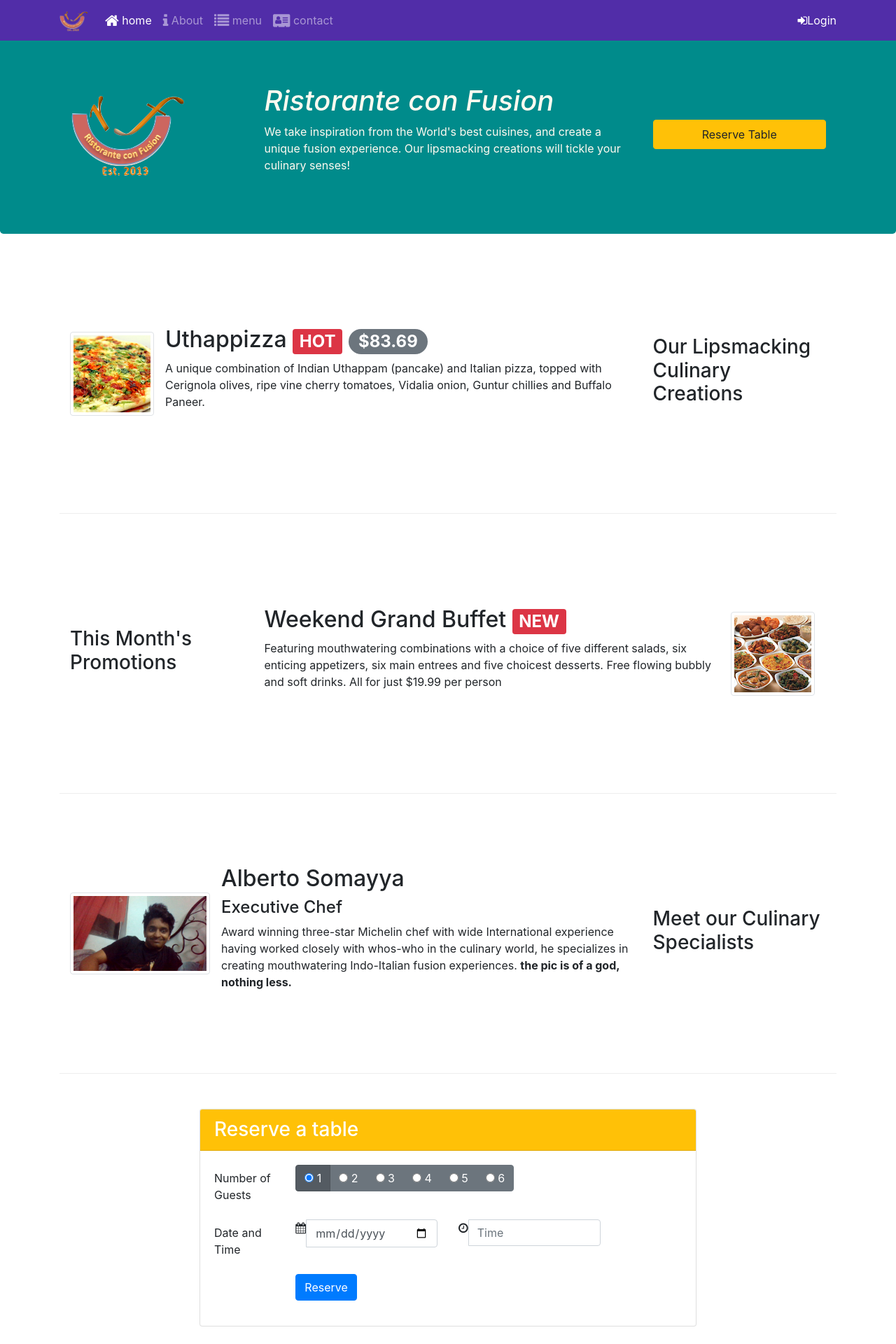
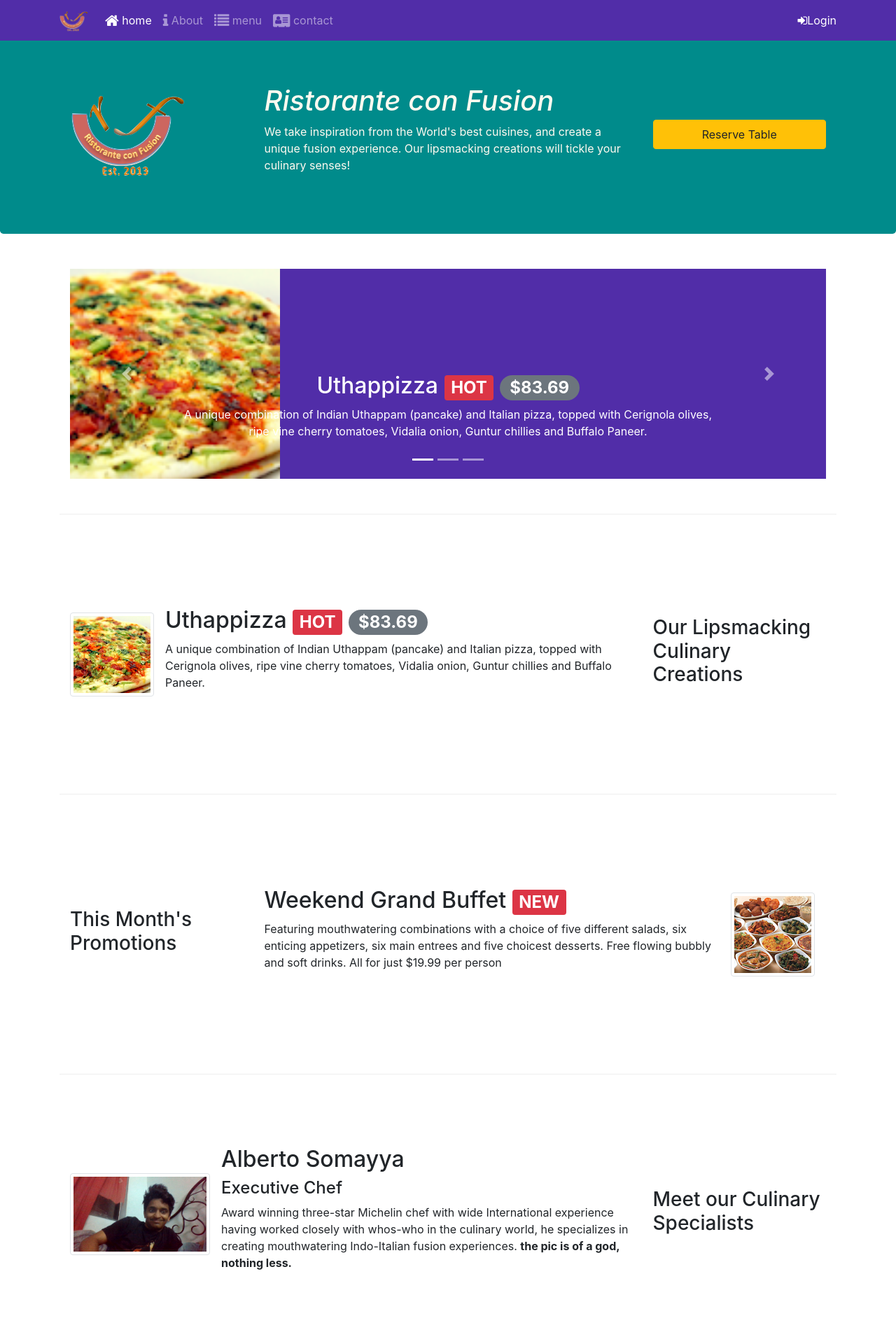
Before and after one commit to pratt3000/Learning-Bootstrap, a PHP site: page / in a window 1280 px wide. Shown: the top 1920 px of the page at 70% size. Run offline with PHP 8.4, Linux system fonts and the light colour scheme; some libraries are stand-ins or nearby versions.

Commit message:
carousel added

```diff
--- a/css/styles.css
+++ b/css/styles.css
@@ -30,3 +30,15 @@
 .navbar-dark{
     background-color: #512DA8;
 }
+.carousel{
+    background: #512DA8;
+}
+.carousel-item{
+height:300px
+}
+.carousel-item img {
+    position: absolute;
+    top:0;
+    left: 0;
+    min-height: 300px;
+}
--- a/index.html
+++ b/index.html
@@ -46,7 +46,7 @@
                 <!-- MODAL header-->
                 <div class="modal-header">
                     <h4 class="modal-title">Login</h4>
-                    <button type="button" class="close" data-dismiss-"modal">
+                    <button type="button" class="close" data-dismiss="modal">
                         &times;
                     </button>
                 </div>
@@ -109,6 +109,52 @@
 
     <!--BODY-->
     <div class = "container">
+        <div class="row row-content">
+            <div class="col">
+                <div id = "mycarousel" class="carousel slide" data-ride="carousel">
+                    <div class="carousel-inner" role="listbox">
+                        <div class="carousel-item carousel active">
+                            <img class="d-block img-fluid" src="img/uthappizza.png" alt="uthappizza">
+                            <div class="carousel-caption d-none d-md-block">
+                                <h2>Uthappizza
+                                    <span class = "badge badge-danger">HOT</span>
+                                    <span class = "badge badge-pill badge-secondary">$83.69</span>
+                                </h2>
+                                <p class="d-none d-sm-block">A unique combination of Indian Uthappam (pancake) and Italian pizza, topped with Cerignola olives, ripe vine cherry tomatoes, Vidalia onion, Guntur chillies and Buffalo Paneer.</p>
+                            </div>
+                        </div>
+                        <div class="carousel-item carousel">
+                            <img class="d-block img-fluid" src="img/buffet.png" alt="uthappizza">
+                            <div class="carousel-caption d-none d-md-block">
+                                <h2>Weekend Grand Buffet
+                                    <span class = "badge badge-danger">NEW</span>
+                                </h2>
+                                <p class="d-none d-sm-block">Featuring mouthwatering combinations with a choice of five different salads, six enticing appetizers, six main entrees and five choicest desserts. Free flowing bubbly and soft drinks. All for just $19.99 per person </p>
+                            </div>
+                        </div>
+                        <div class="carousel-item carousel">
+                            <img class = "d-flex mr-3 align-self-center img-thumbnail" src = "img/alberto.jpg" alt = "alberto" height = "200" width="300">
+                            <div class="carousel-caption d-none d-md-block">
+                                <h2>Alberto Somayya</h2>
+                                <h4>Executive Chef</h4>
+                                <p class="d-none d-sm-block">Award winning three-star Michelin chef with wide International experience having worked closely with whos-who in the culinary world, he specializes in creating mouthwatering Indo-Italian fusion experiences. <b>the pic is of a god, nothing less.</b> </p>
+                            </div>
+                        </div>
+                    </div>
+                    <ol class="carousel-indicators">
+                        <li data-target="#mycarousel" data-slide-to="0" class="active"></li>
+                        <li data-target="#mycarousel" data-slide-to="1"></li>
+                        <li data-target="#mycarousel" data-slide-to="2"></li>
+                    </ol>
+                    <a class="carousel-control-prev" href="#mycarousel" role="button" data-slide="prev">
+                        <span class="carousel-control-prev-icon"></span>
+                    </a>
+                    <a class="carousel-control-next" href="#mycarousel" role="button" data-slide="next">
+                        <span class="carousel-control-next-icon"></span>
+                    </a>
+                </div>
+            </div>
+        </div>
         <!--row 1-->
         <div class = "row row-content align-items-center">
             <div class = "col-12 col-sm-4 order-sm-last col-md-3">
@@ -122,7 +168,7 @@
                             <span class = "badge badge-danger">HOT</span>
                             <span class = "badge badge-pill badge-secondary">$83.69</span>
                         </h2>
-                        <p>A unique combination of Indian Uthappam (pancake) and Italian pizza, topped with Cerignola olives, ripe vine cherry tomatoes, Vidalia onion, Guntur chillies and Buffalo Paneer.</p>
+                        <p class="d-none d-sm-block">A unique combination of Indian Uthappam (pancake) and Italian pizza, topped with Cerignola olives, ripe vine cherry tomatoes, Vidalia onion, Guntur chillies and Buffalo Paneer.</p>
                     </div>
                 </div>
             </div>
@@ -138,7 +184,7 @@
                         <h2 class="mt-0">Weekend Grand Buffet
                             <span class = "badge badge-danger">NEW</span>
                         </h2>
-                        <p>Featuring mouthwatering combinations with a choice of five different salads, six enticing appetizers, six main entrees and five choicest desserts. Free flowing bubbly and soft drinks. All for just $19.99 per person </p>
+                        <p class="d-none d-sm-block">Featuring mouthwatering combinations with a choice of five different salads, six enticing appetizers, six main entrees and five choicest desserts. Free flowing bubbly and soft drinks. All for just $19.99 per person </p>
                     </div>
                     <img class= "dflex mr-3 align-self-center img-thumbnail" src="img/buffet.png" alt="buffet">
                 </div>
@@ -155,7 +201,7 @@
                     <div class= "media-body">
                         <h2 class = "mt-0">Alberto Somayya</h2>
                         <h4>Executive Chef</h4>
-                        <p>Award winning three-star Michelin chef with wide International experience having worked closely with whos-who in the culinary world, he specializes in creating mouthwatering Indo-Italian fusion experiences. <b>the pic is of a god, nothing less.</b> </p>
+                        <p class="d-none d-sm-block">Award winning three-star Michelin chef with wide International experience having worked closely with whos-who in the culinary world, he specializes in creating mouthwatering Indo-Italian fusion experiences. <b>the pic is of a god, nothing less.</b> </p>
                     </div >
                 </div>
             </div>
```
